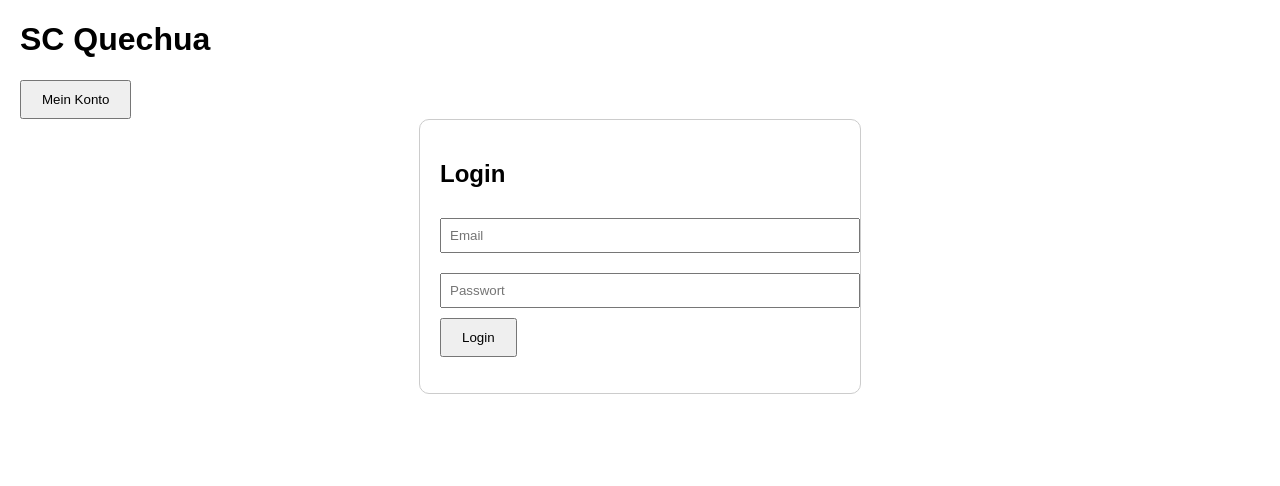
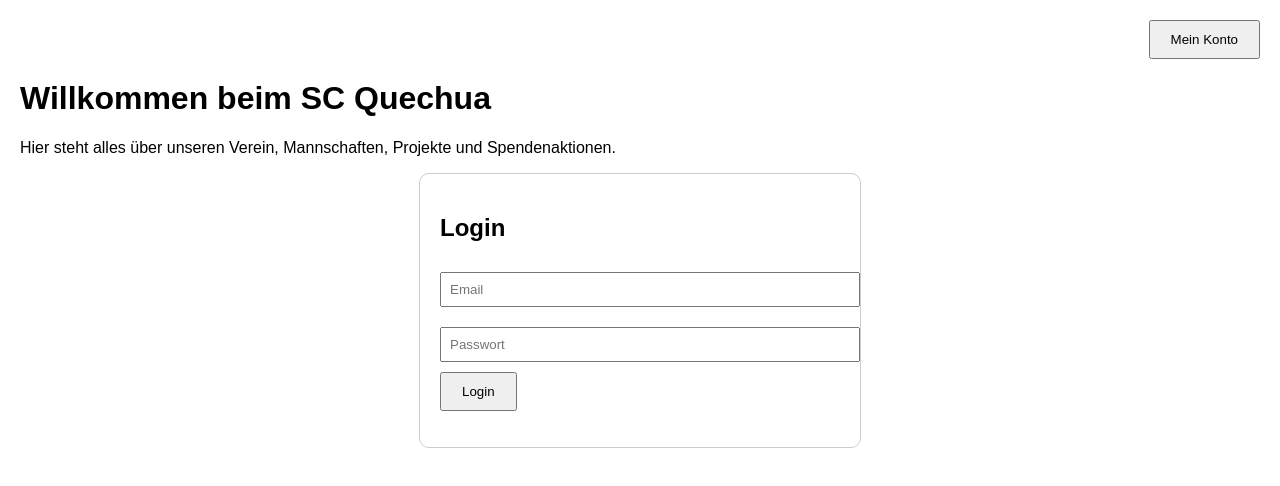
Before and after one commit to Beckmann24/SC_Quechua, a plain HTML site: page index.html in a window 1280 px wide. Both pictures are taken after a click on the button "Mein Konto". Drawn offline with Linux system fonts and the light colour scheme; no server answers.

Commit message:
Add files via upload

```diff
--- a/index.html
+++ b/index.html
@@ -3,20 +3,25 @@
 <head>
   <meta charset="UTF-8">
   <meta name="viewport" content="width=device-width, initial-scale=1.0">
-  <title>SC Quechua - Mein Konto</title>
+  <title>SC Quechua</title>
   <style>
     body { font-family: Arial, sans-serif; margin: 20px; }
-    #loginForm, #account { max-width: 400px; margin: auto; padding: 20px; border: 1px solid #ccc; border-radius: 10px; }
+    nav { display: flex; justify-content: flex-end; margin-bottom: 20px; }
+    button { padding: 10px 20px; cursor: pointer; }
+    #loginForm, #account { max-width: 400px; margin: auto; padding: 20px; border: 1px solid #ccc; border-radius: 10px; display: none; }
     input { width: 100%; padding: 8px; margin: 10px 0; }
-    button { padding: 10px 20px; cursor: pointer; }
     #logoutBtn { margin-top: 20px; }
   </style>
 </head>
 <body>
-  <h1>SC Quechua</h1>
-  <button id="meinKontoBtn">Mein Konto</button>
+  <nav>
+    <button id="meinKontoBtn">Mein Konto</button>
+  </nav>
 
-  <div id="loginForm" style="display:none;">
+  <h1>Willkommen beim SC Quechua</h1>
+  <p>Hier steht alles über unseren Verein, Mannschaften, Projekte und Spendenaktionen.</p>
+
+  <div id="loginForm">
     <h2>Login</h2>
     <input type="email" id="loginEmail" placeholder="Email" required>
     <input type="password" id="loginPassword" placeholder="Passwort" required>
@@ -24,7 +29,7 @@
     <p id="loginError" style="color:red;"></p>
   </div>
 
-  <div id="account" style="display:none;">
+  <div id="account">
     <h2>Mein Konto</h2>
     <p><strong>Name:</strong> <span id="fullName"></span></p>
     <p><strong>Mitglied seit:</strong> <span id="memberSince"></span></p>
@@ -34,7 +39,6 @@
   </div>
 
   <script type="module">
-    // Firebase SDKs einbinden
     import { initializeApp } from "https://www.gstatic.com/firebasejs/9.23.0/firebase-app.js";
     import { getAuth, signInWithEmailAndPassword, onAuthStateChanged, signOut } from "https://www.gstatic.com/firebasejs/9.23.0/firebase-auth.js";
     import { getFirestore, doc, getDoc } from "https://www.gstatic.com/firebasejs/9.23.0/firebase-firestore.js";
@@ -77,7 +81,6 @@
 
     onAuthStateChanged(auth, async (user) => {
       if (user) {
-        // Verstecke Login, zeige Konto
         loginForm.style.display = 'none';
         account.style.display = 'block';
 
@@ -92,7 +95,6 @@
         }
       } else {
         account.style.display = 'none';
-        loginForm.style.display = 'block';
       }
     });
 
```
Also changed, not shown: SPORT CLUB QUECHUA.png (added).
